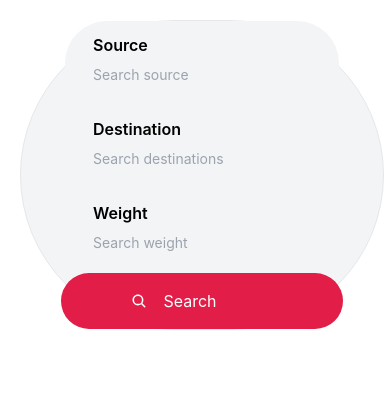
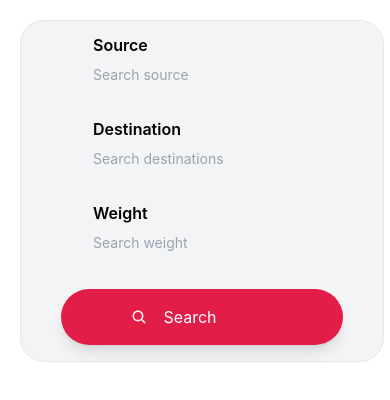
Before and after one commit to sohamdata/orderInput-shipmantra, a React (Create React App) app: page / in a window 390 px wide. Shown: the top 400 px of the page. Built offline with nearby package versions, Linux system fonts and the light colour scheme.

Commit message:
fixed responsive

```diff
--- a/src/Components/Search.js
+++ b/src/Components/Search.js
@@ -17,9 +17,9 @@ const Search = () => {
     };
 
     const getFieldClass = (fieldName) => {
-        let baseClass = "flex flex-col rounded-full px-7 py-3 mx-1 cursor-pointer transition-all duration-500";
+        let baseClass = "flex flex-col rounded-3xl lg:rounded-full px-7 py-3 mx-1 cursor-pointer transition-all duration-500";
         if (clickedField === fieldName) {
-            baseClass += " scale-y-105 bg-white shadow-2xl"
+            baseClass += " scale-x-105 lg:scale-y-105 bg-white shadow-2xl"
         }
         else {
             baseClass += " bg-gray-100";
@@ -31,7 +31,7 @@ const Search = () => {
         <div className="p-5 flex justify-center items-center w-fit">
             <form
                 onSubmit={handleSubmit(onSubmit)}
-                className="px-10 flex flex-col justify-between items-center bg-gray-100 w-full border rounded-full md:flex-row md:items-center"
+                className="px-10 flex flex-col justify-between items-center bg-gray-100 w-full border rounded-3xl lg:rounded-full md:flex-row md:items-center"
             >
                 <div
                     className={getFieldClass("source")}
@@ -81,7 +81,7 @@ const Search = () => {
                         <span className="text-red-600 text-sm">Required (only numbers)</span>
                     )}
                 </div>
-                <div className="flex justify-center items-center py-4 px-4 mx-4 bg-rose-600 hover:bg-rose-700 rounded-full text-white cursor-pointer w-full md:w-auto">
+                <div className="flex justify-center items-center py-4 px-4 m-4 bg-rose-600 hover:bg-rose-700 rounded-full shadow-lg text-white cursor-pointer w-full md:w-auto">
                     <IoSearch />
                     <button type="submit" className="pl-4 pr-14">Search</button>
                 </div>
```
